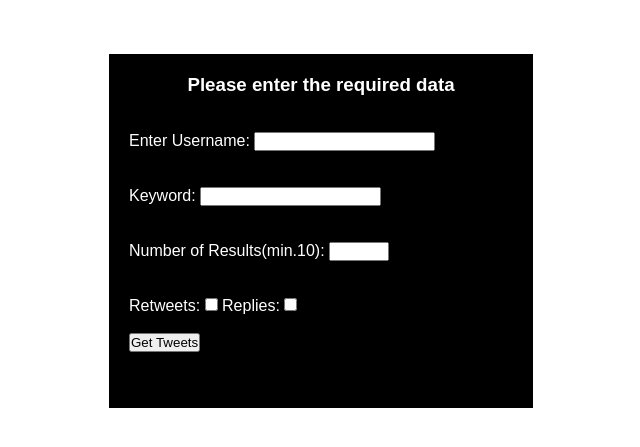
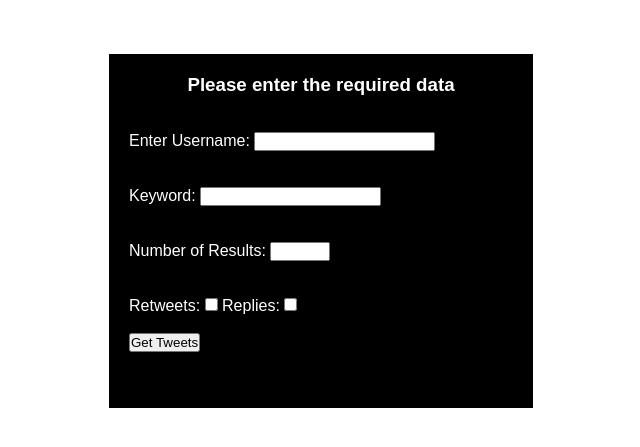
Before and after one commit to rpremis1/rafa-max-OIM3640, a Flask app: page /get-twitter-list/ in a window 1280 px wide. Shown: the part 40-487 px from the top of the page, without its empty margins (319-959 px from the left). Run offline with Flask 2, Linux system fonts and the light colour scheme; parts of the project's set-up code (start-up, migrations or seed data) failed here and were passed over.

Commit message:
Update get_tweets_form.html

```diff
--- a/templates/get_tweets_form.html
+++ b/templates/get_tweets_form.html
@@ -93,7 +93,7 @@
         <br />
         <br />
         <p>
-          Number of Results(min.10):
+          Number of Results:
           <input type="number" name="result" min="10" max="100" value="">
         </p>
         <br>
```
